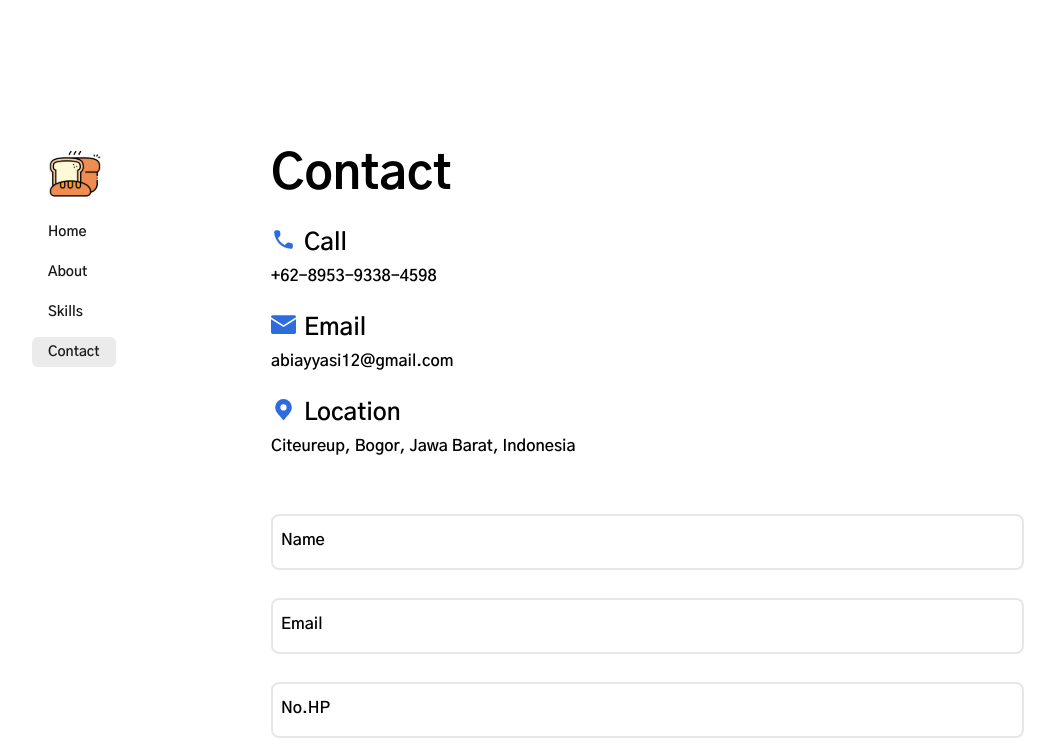
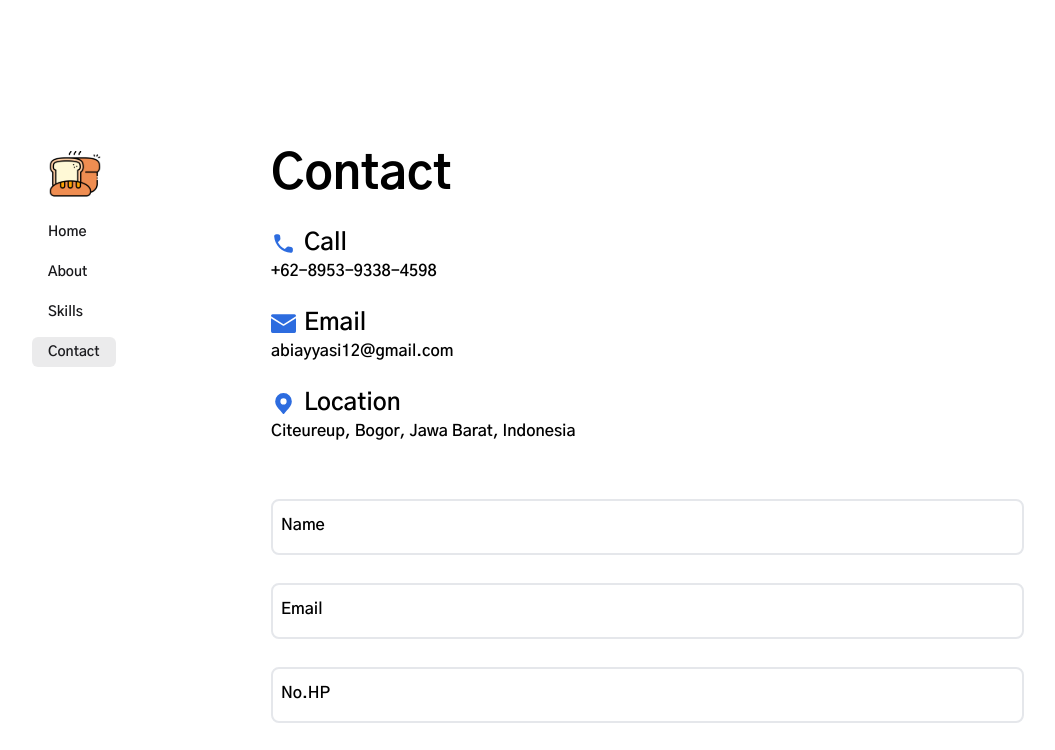
Before and after one commit to abirangers/next-portfolio, a Next.js app: page /contact in a window 1280 px wide. Shown: the top 750 px of the page, without its empty margins (108-1163 px from the left). Built offline with nearby package versions, Linux system fonts and the light colour scheme.

Commit message:
add animation

```diff
--- a/src/app/contact/ContactForm.tsx
+++ b/src/app/contact/ContactForm.tsx
@@ -1,6 +1,8 @@
 "use client";
 import { ChangeEvent, FormEvent, SyntheticEvent, useState } from "react";
 import clsx from "clsx";
+import { motion } from "framer-motion";
+import { textVariant } from "@/utils/motion";
 type InputMode = "text" | "email" | "numeric" | "search" | "tel" | "url";
 type contactInputProps = {
   title: string;
@@ -48,7 +50,7 @@ const InputContact = ({
       className={clsx(
         "peer-focus:-top-3 peer-placeholder-shown:top-[14px]",
         "transition-all duration-300 ease-in-out",
-        "text-base font-semibold bg-white",
+        "text-base font-semibold bg-white pointer-events-none",
         "absolute left-[10px] -top-3"
       )}
     >
@@ -86,8 +88,6 @@ const ContactForm = () => {
 
   const nameHandler = (e: ChangeEvent<HTMLInputElement>) => {
     setInputName(e.target.value);
-    console.log(inputName);
-
     e.target.value === ""
       ? setError({ ...error, inputName: "Masukan Nama" })
       : setError({ ...error, inputName: "" });
@@ -95,7 +95,6 @@ const ContactForm = () => {
 
   const emailHandler = (e: ChangeEvent<HTMLInputElement>) => {
     setInputEmail(e.target.value);
-    console.log(inputEmail);
     e.target.value === ""
       ? setError({ ...error, inputEmail: "Masukan Email" })
       : setError({ ...error, inputEmail: "" });
@@ -103,14 +102,12 @@ const ContactForm = () => {
 
   const noHpHandler = (e: ChangeEvent<HTMLInputElement>) => {
     setInputNoHp(e.target.value);
-    console.log(inputNoHp);
     e.target.value === ""
       ? setError({ ...error, inputNoHp: "Masukan NoHp" })
       : setError({ ...error, inputNoHp: "" });
   };
   const messageHandler = (e: ChangeEvent<HTMLTextAreaElement>) => {
     setInputMessage(e.target.value);
-    console.log(inputMessage);
     e.target.value === ""
       ? setError({ ...error, inputMessage: "Masukan Message" })
       : setError({ ...error, inputMessage: "" });
@@ -150,8 +147,6 @@ const ContactForm = () => {
       setInputNoHp("");
       setInputMessage("");
     }
-
-    console.log(error);
   };
 
   const inputContacts: contactInputProps[] = [
@@ -179,7 +174,6 @@ const ContactForm = () => {
   ];
 
   return (
-    <div>
       <form className="flex flex-col gap-y-6" onSubmit={handleSubmit}>
         {inputContacts.map((item, index) => (
           <InputContact
@@ -225,7 +219,6 @@ const ContactForm = () => {
           Kirim
         </button>
       </form>
-    </div>
   );
 };
 
--- /dev/null
+++ b/src/app/contact/contactPage.tsx
@@ -0,0 +1,119 @@
+"use client";
+import Image from "next/image";
+import ContactForm from "./contactForm";
+import { motion } from "framer-motion";
+import useMediaQuery from "@/hook/matches";
+import { bounce, textVariant } from "@/utils/motion";
+type contactProps = {
+  title: string;
+  paragraph: string;
+  image: string;
+  alt: string;
+};
+
+const ListContact = ({
+  image,
+  alt,
+  text,
+  paragraph,
+}: {
+  image: string;
+  alt: string;
+  text: string;
+  paragraph: string;
+}) => (
+  <div>
+    <div className="flex gap-x-2 items-center">
+      <div>
+        <Image src={image} alt={alt} width={25} height={25} />
+      </div>
+      <span className="text-2xl font-semibold">{text}</span>
+    </div>
+    <span className="text-base font-semibold">{paragraph}</span>
+  </div>
+);
+
+const ContactPage = () => {
+  const contacts: contactProps[] = [
+    {
+      title: "Call",
+      paragraph: "+62-8953-9338-4598",
+      image: "/img/telp.svg",
+      alt: "callIcon",
+    },
+    {
+      title: "Email",
+      paragraph: "abiayyasi12@gmail.com",
+      image: "/img/email.svg",
+      alt: "emailIcon",
+    },
+    {
+      title: "Location",
+      paragraph: "Citeureup, Bogor, Jawa Barat, Indonesia",
+      image: "/img/location.svg",
+      alt: "locationIcon",
+    },
+  ];
+
+  return (
+    <motion.section
+      className="pb-[60px]"
+      initial="hidden"
+      whileInView="show"
+      viewport={{ once: true, amount: 0.25 }}
+    >
+      <motion.div
+        initial="hidden"
+        whileInView="show"
+        viewport={{ once: true }}
+        variants={textVariant()}
+      >
+        <h1 className="font-bold mb-[28px] sm:text-5xl text-[32px]">
+          C
+          {useMediaQuery() ? (
+            <motion.span
+              initial="hidden"
+              whileInView="show"
+              variants={bounce()}
+              className="relative"
+            >
+              o
+            </motion.span>
+          ) : (
+            <span className="relative">o</span>
+          )}
+          ntact
+        </h1>
+      </motion.div>
+      <div>
+        <motion.div
+          className="flex flex-col gap-y-6 mb-14"
+          initial="hidden"
+          whileInView="show"
+          viewport={{ once: true }}
+          variants={textVariant(0.25)}
+        >
+          {contacts.map((item, index) => (
+            <ListContact
+              key={index}
+              image={item.image}
+              alt={item.alt}
+              text={item.title}
+              paragraph={item.paragraph}
+            />
+          ))}
+        </motion.div>
+        <motion.div
+          initial="hidden"
+          whileInView="show"
+          viewport={{ once: true }}
+          variants={textVariant(0.5)}
+        >
+          <ContactForm />
+        </motion.div>
+      </div>
+    </motion.section>
+  );
+};
+
+export default ContactPage;
--- a/src/app/contact/page.tsx
+++ b/src/app/contact/page.tsx
@@ -1,84 +1,13 @@
-import clsx from "clsx";
-import Image from "next/image";
 import { Metadata } from "next";
-import ContactForm from "./ContactForm";
+import ContactPage from "./contactPage";
+
 export const metadata: Metadata = {
   title: "Bingers - Contact",
   description: "Generated by create next app",
 };
 
-type contactProps = {
-  title: string;
-  paragraph: string;
-  image: string;
-  alt: string;
-};
-
-const ListContact = ({
-  image,
-  alt,
-  text,
-  paragraph,
-}: {
-  image: string;
-  alt: string;
-  text: string;
-  paragraph: string;
-}) => (
-  <div>
-    <div className="flex gap-x-2">
-      <div className="mb-3">
-        <Image src={image} alt={alt} width={25} height={25} />
-      </div>
-      <span className="text-2xl font-semibold">{text}</span>
-    </div>
-    <span className="text-base font-semibold">{paragraph}</span>
-  </div>
-);
-
 const Contact = () => {
-  const contacts: contactProps[] = [
-    {
-      title: "Call",
-      paragraph: "+62-8953-9338-4598",
-      image: "/img/telp.svg",
-      alt: "callIcon",
-    },
-    {
-      title: "Email",
-      paragraph: "abiayyasi12@gmail.com",
-      image: "/img/email.svg",
-      alt: "emailIcon",
-    },
-    {
-      title: "Location",
-      paragraph: "Citeureup, Bogor, Jawa Barat, Indonesia",
-      image: "/img/location.svg",
-      alt: "locationIcon",
-    },
-  ];
-
-  return (
-    <section className="pb-[60px]">
-      <h1 className="font-bold mb-[28px] sm:text-5xl text-[32px]">
-        Contact
-      </h1>
-      <div>
-        <div className="flex flex-col gap-y-6 mb-14">
-          {contacts.map((item, index) => (
-            <ListContact
-              key={index}
-              image={item.image}
-              alt={item.alt}
-              text={item.title}
-              paragraph={item.paragraph}
-            />
-          ))}
-        </div>
-        <ContactForm />
-      </div>
-    </section>
-  );
+  return <ContactPage />;
 };
 
 export default Contact;
--- a/src/app/homePage.tsx
+++ b/src/app/homePage.tsx
@@ -5,6 +5,7 @@ import MainHeader from "../components/mainHeader";
 import CardBio from "../components/cardBio";
 import { textVariant } from "@/utils/motion";
 import Link from "next/link";
+import useMediaQuery from "@/hook/matches";
 
 const HomePage = () => {
   return (
--- a/src/app/layout.tsx
+++ b/src/app/layout.tsx
@@ -2,6 +2,7 @@ import Sidebar from "@/components/sidebar";
 import "./globals.css";
 import { Gothic_A1 } from "next/font/google";
 import clsx from "clsx";
+import { ReactNode } from "react";
 
 const gothic_A1 = Gothic_A1({
   weight: ["400", "500", "600", "700"],
@@ -9,14 +10,10 @@ const gothic_A1 = Gothic_A1({
   subsets: ["latin"],
 });
 
-export default function RootLayout({
-  children,
-}: {
-  children: React.ReactNode;
-}) {
+export default function RootLayout({ children }: { children: ReactNode }) {
   return (
     <html lang="en">
-      <body>
+      <body className="overflow-auto overflow-x-hidden">
         <div
           className={clsx(
             "flex flex-row container mx-auto mt-[151px]",
--- a/src/app/skills/skillsPage.tsx
+++ b/src/app/skills/skillsPage.tsx
@@ -1,7 +1,9 @@
 "use client";
 import React from "react";
-import { Metadata } from "next";
 import ListTechStack from "@/components/listTechStack";
+import { motion } from "framer-motion";
+import { slideIn } from "@/utils/motion";
+import useMediaQuery from "@/hook/matches";
 
 type TechItem = {
   src: string;
@@ -39,11 +41,17 @@ const SkillsPage = () => {
   return (
     <section className="pb-[60px]">
       <h1 className="font-bold mb-[28px] sm:text-5xl text-[32px]">Skills</h1>
-      <div className="mt-[29px] grid gap-5 grid-cols-1 sm:grid-cols-2 md:grid-cols-3">
+      <motion.div
+        initial="hidden"
+        whileInView="show"
+        viewport={{ once: true }}
+        variants={slideIn("left", "spring", 0.1, 1.25)}
+        className="mt-[29px] px-4 sm:px-0 grid gap-5 grid-cols-1 sm:grid-cols-2 md:grid-cols-3"
+      >
         {techStack.map((item, index) => (
           <ListTechStack image={item.src} alt={item.alt} key={index} />
         ))}
-      </div>
+      </motion.div>
     </section>
   );
 };
--- a/src/components/listTechStack.tsx
+++ b/src/components/listTechStack.tsx
@@ -1,10 +1,11 @@
 "use client";
+import useMediaQuery from "@/hook/matches";
+import { slideIn } from "@/utils/motion";
 import clsx from "clsx";
 import { motion } from "framer-motion";
 import Image from "next/image";
 
-const ListTechStack = ({ image, alt }: { image: string; alt: string }) => {
-  return (
+const TechStackAnimation = ({ image, alt }: { image: string; alt: string }) => (
   <motion.div
     className={clsx(
       "rounded-xl flex justify-center border-2 w-96 sm:w-full mx-auto",
@@ -26,6 +27,30 @@ const ListTechStack = ({ image, alt }: { image: string; alt: string }) => {
     />
   </motion.div>
 );
+
+const ListTechStack = ({ image, alt }: { image: string; alt: string }) => {
+  return useMediaQuery() ? (
+    <TechStackAnimation image={image} alt={alt} />
+  ) : (
+    <motion.div
+      className={clsx(
+        "rounded-xl flex justify-center border-2 w-full max-w-[384px] justify-self-center",
+        "border-solid border-gray-200 bg-gray-100 p-5 hover:bg-gray-200"
+      )}
+      initial="hidden"
+      whileInView="show"
+      viewport={{ once: true }}
+      variants={slideIn("left", "spring", 0.1, 1.25)}
+    >
+      <Image
+        src={image}
+        alt={alt}
+        width={96}
+        height={96}
+        className="transition duration-300 ease-in-out pointer-events-none"
+      />
+    </motion.div>
+  );
 };
 
 export default ListTechStack;
--- /dev/null
+++ b/src/hook/matches.ts
@@ -0,0 +1,22 @@
+"use client";
+import { useEffect, useState } from "react";
+
+const useMediaQuery = () => {
+  const [matches, setMatches] = useState(false);
+  useEffect(() => {
+    const media = window.matchMedia("(min-width: 768px)");
+    // console.log(media);
+    if (media.matches !== matches) {
+      setMatches(media.matches);
+    }
+    const listener = () => {
+      setMatches(media.matches);
+    };
+    media.addListener(listener);
+    return () => media.removeListener(listener);
+  }, [matches]);
+
+  return matches;
+};
+
+export default useMediaQuery;
--- a/src/utils/motion.ts
+++ b/src/utils/motion.ts
@@ -1,16 +1,3 @@
-// export const staggerContainer = () =>
-//   //   staggerChildren: number
-//   //   delayChildren: number
-//   ({
-//     hidden: {},
-//     show: {
-//       transition: {
-//         //   staggerChildren,
-//         //   delayChildren,
-//       },
-//     },
-//   });
-
 export const textVariant = (delay?: number) => ({
   hidden: {
     y: -50,
@@ -26,3 +13,45 @@ export const textVariant = (delay?: number) => ({
     },
   },
 });
+
+export const slideIn = (
+  direction: string,
+  type: string,
+  delay: number,
+  duration: number
+) => ({
+  hidden: {
+    x: direction === "left" ? "-10%" : direction === "right" ? "100%" : 0,
+    y: direction === "up" ? "100%" : direction === "down" ? "100%" : 0,
+    opacity: 0,
+  },
+  show: {
+    x: 0,
+    y: 0,
+    opacity: 1,
+    transition: {
+      type,
+      delay,
+      duration,
+      ease: "easeOut",
+    },
+  },
+});
+
+export const bounce = () => ({
+  hidden: {
+    top: -198,
+    opacity: 1,
+  },
+  show: {
+    top: 0,
+    opacity: 1,
+    transition: {
+      type: "spring",
+      stiffness: 200,
+      duration: 1.25,
+      delay: 0.75,
+      ease: "easeOut",
+    },
+  },
+});
```
Lines whose indentation alone changed are shown as unchanged.
